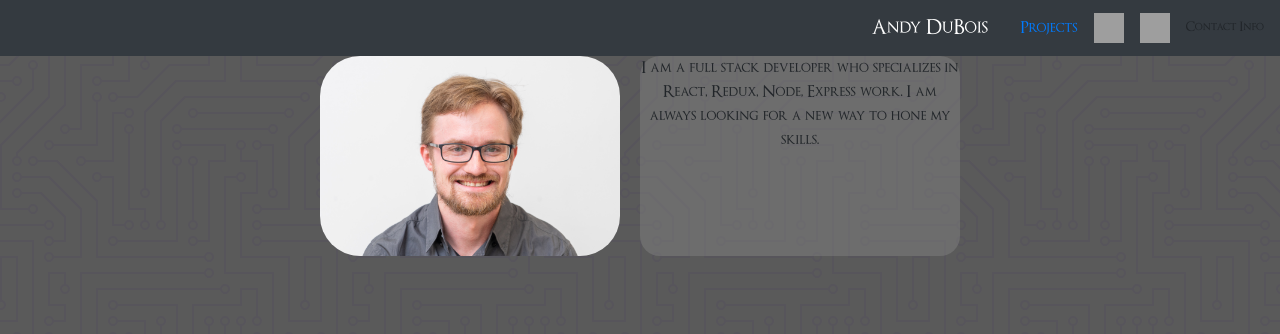
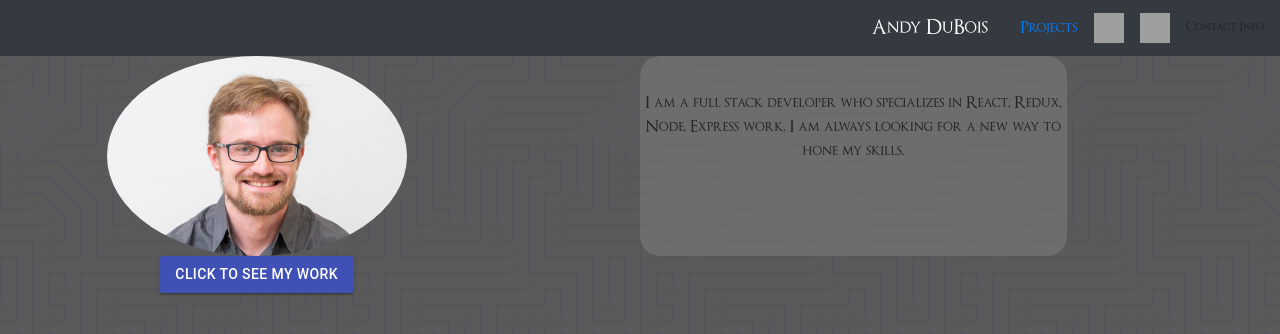
Before and after one commit to andydubois/website, a React (Create React App) app: page /#/ in a window 1280 px wide. Shown: the top 334 px of the page. Built offline with nearby package versions, Linux system fonts and the light colour scheme; grey boxes are pictures that could not be loaded.

Commit message:
add go to projects button on home page

```diff
--- a/src/components/Home/Home.jsx
+++ b/src/components/Home/Home.jsx
@@ -1,10 +1,11 @@
 import React, { Component } from "react";
 import profilePicture from "../../img/andy.jpg";
-import Navigation from "../Navigation/Navigation"
+import Navigation from "../Navigation/Navigation";
 
 //Material UI Components
 import { withStyles } from "@material-ui/core/styles";
 import Grid from "@material-ui/core/Grid";
+import Button from "@material-ui/core/Button";
 
 const styles = theme => ({
   root: {
@@ -18,19 +19,20 @@ const styles = theme => ({
     padding: theme.spacing.unit * 2
   },
   imageBox: {
-    width: '300px',
-    height: '200px',
+    width: "300px",
+    height: "200px"
   },
   profilePicture: {
     height: "100%",
     width: "100%",
-  borderRadius: "40px"
+    borderRadius: "50%"
   },
   box: {
     backgroundColor: "rgba(128,128,128,.5)",
-  height: '100%',
-  borderRadius: '20px',
-  height: '200px'
+    height: "100%",
+    borderRadius: "20px",
+    height: "200px",
+    paddingTop: "35px"
   }
 });
 
@@ -38,6 +40,11 @@ class Home extends Component {
   state = {
     spacing: "0"
   };
+
+  goToProjects = () => {
+    this.props.history.push("/portfolio");
+  };
+
   render() {
     //set styling for MUI grid
     const { classes } = this.props;
@@ -46,23 +53,30 @@ class Home extends Component {
       <div>
         <Navigation page={"home"} />
         <Grid container className={classes.root}>
-          <Grid item xs={3}></Grid>
-          <Grid item xs={3}>
+          <Grid item xs={1}></Grid>
+          <Grid item xs={5}>
             <div className={classes.imageBox}>
               <img
                 className={classes.profilePicture}
                 src={profilePicture}
                 alt='profile picture'
               />
+              <br />
+              <Button
+                variant='contained'
+                color='primary'
+                onClick={this.goToProjects}>
+                CLick to see my work
+              </Button>
             </div>
           </Grid>
-          <Grid className={classes.box}item xs={3}>
+          <Grid className={classes.box} item xs={4}>
             <p>
               I am a full stack developer who specializes in React, Redux, Node,
               Express work. I am always looking for a new way to hone my skills.
             </p>
           </Grid>
-          <Grid item xs={3}></Grid>
+          <Grid item xs={1}></Grid>
         </Grid>
       </div>
     );
```
Lines whose indentation alone changed are shown as unchanged.
